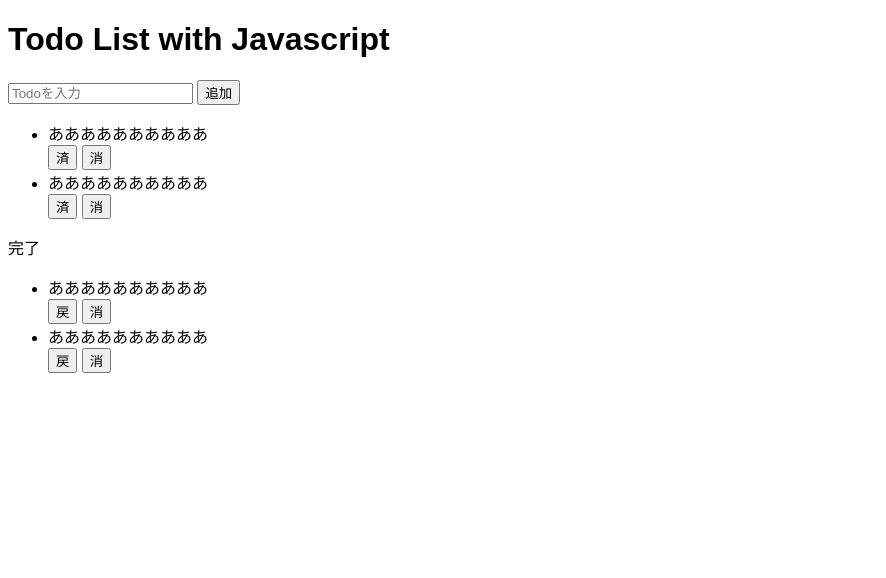
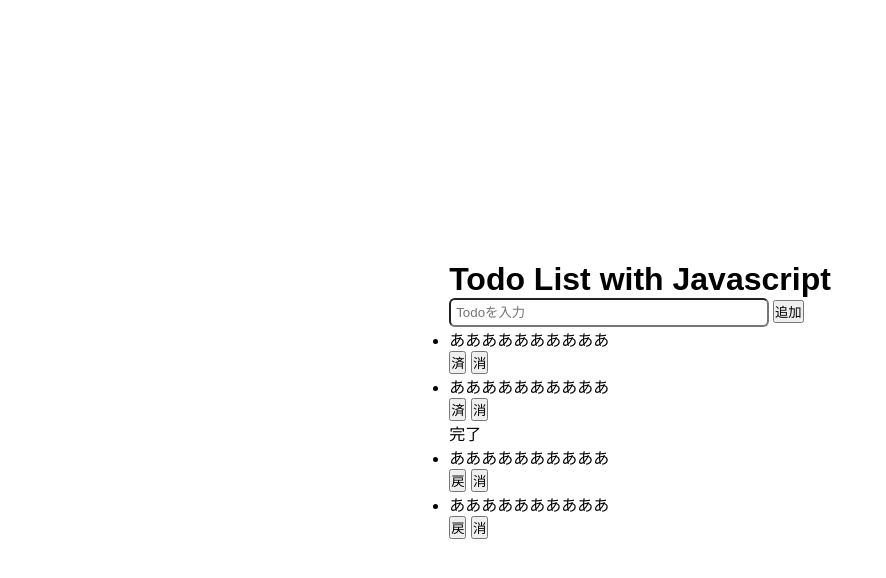
Before and after one commit to basuebo/TodoListSample, a website built with Parcel: page index.html in a window 1280 px wide. Shown: the whole page, without its empty margins (0-886 px from the left). Built offline with nearby package versions, Linux system fonts and the light colour scheme.

Commit message:
update css

```diff
--- a/index.html
+++ b/index.html
@@ -1,11 +1,13 @@
 <!DOCTYPE html>
-<html>
+<html lang="ja">
   <head>
     <title>Todo List with Javascript</title>
     <meta charset="UTF-8" />
+    <link rel="stylesheet" href="src/styles.css" />
   </head>
 
   <body>
+    <main>
       <h1>Todo List with Javascript</h1>
       <div>
         <input type="text" value="" placeholder="Todoを入力" />
@@ -34,5 +36,6 @@
           <button>消</button>
         </ul>
       </div>
+    </main>
   </body>
 </html>
--- a/src/styles.css
+++ b/src/styles.css
@@ -1,3 +1,20 @@
-body {
+@charset "utf-8";
+
+* {
+  margin: 0;
+  padding: 0;
   font-family: sans-serif;
 }
+
+body {
+  height: 100vh;
+  display: flex;
+  justify-content: center;
+  align-items: center;
+}
+
+input {
+  width: 80%;
+  padding: 5px 5px;
+  border-radius: 6px;
+}
```
Lines whose indentation alone changed are shown as unchanged.
